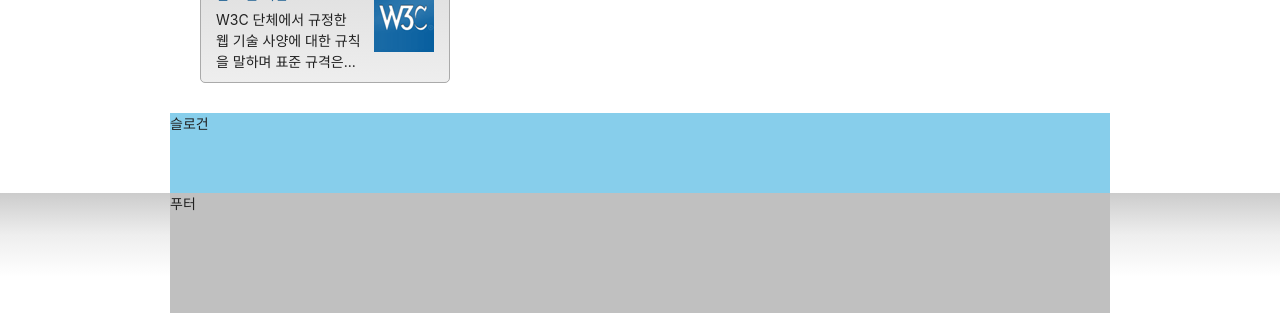
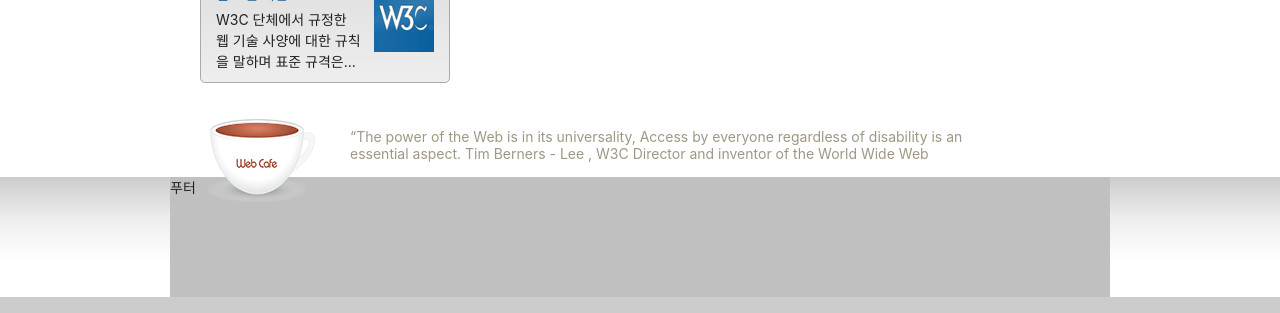
Before and after one commit to binwoonki/HTML5, a plain HTML site: page index.html in a window 1280 px wide. Shown: the part 749-1062 px from the top of the page. Drawn offline with Linux system fonts and the light colour scheme; a web font is replaced by a local one.

Commit message:
슬로건 디자인 완성

```diff
--- a/index.html
+++ b/index.html
@@ -332,7 +332,17 @@
       </div>
     </div>
   </main>
-  <article class="slogan">슬로건</article>
+
+  <article class="slogan">
+    <h2 class="slogan-title" title="웹카페에서 웹표준을">슬로건</h2>
+    <p class="slogan-content">
+      <q cite="http://w3.org/WAI">The power of the Web is in its universality, Access by everyone regardless of disability is an essential aspect.</q>
+      Tim Berners - Lee , W3C Director and inventor of the World Wide Web
+    </p>
+    <footer class="a11y-hidden">
+      출처 : W3C, http://w3.org/WAI/
+    </footer>
+  </article>
   <footer class="footer">
     <div class="footer-inner">
       푸터
--- a/styles/style.css
+++ b/styles/style.css
@@ -811,13 +811,41 @@ body {
   padding:8px;
 }
 
-
 /* 슬로건 */
 .slogan {
-  background: skyblue;
-  height: 10vh;
   clear: both;
+  position:relative;
+  padding: 15px 100px 15px 180px
 }
+
+.slogan-title{
+  text-align: center;
+  line-height: 83px;
+  width: 110px;
+  height: 83px;
+  position:absolute;
+  bottom: -25px;
+  left: 35px;
+}
+
+.slogan-title::after{
+  content:"";
+  position:absolute;
+  top: 0;
+  left: 0;
+  width: 100%;
+  height: 100%;
+  background:url(images/coffee.png) no-repeat 0 0;
+}
+
+.slogan-content{
+  color:#a09784;
+}
+
+.slogan-content q::after{
+  content:"";
+}
+
 /* 푸터 */
 .footer {
   background: #ccc
```
